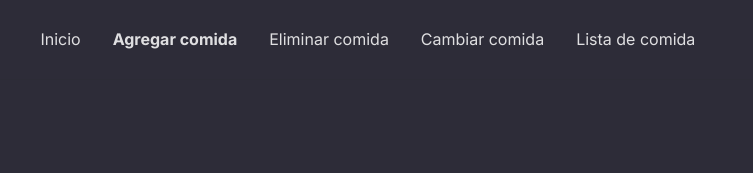
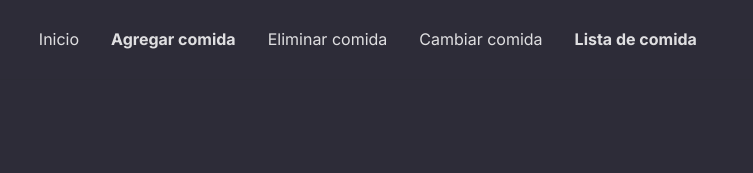
Before and after one commit to ErickEvil15/CrudComidaPaola, a website: page public/AgCom.html in a window 1280 px wide. Shown: the top 173 px of the page, 305-1058 px from the left. Drawn offline with nearby package versions, Linux system fonts and the light colour scheme; a web font is replaced by a local one.

Commit message:
start anadido

```diff
--- a/public/AgCom.html
+++ b/public/AgCom.html
@@ -23,7 +23,7 @@
                     <li class="nav-item"><a class="nav-link active" href="AgCom.html">Agregar comida</a></li>
                     <li class="nav-item"><a class="nav-link" href="EliCom.html">Eliminar comida</a></li>
                     <li class="nav-item"><a class="nav-link" href="CamCom.html">Cambiar comida</a></li>
-                    <li class="nav-item"><a class="nav-link" href="Lista.html">Lista de comida</a></li>
+                    <li class="nav-item"><a class="nav-link active" href="/getComida">Lista de comida</a></li>
                 </ul><a class="btn btn-primary shadow" role="button">n0</a>
             </div>
         </div>
```
Also changed, not shown: public/CamCom.html (+1 -1 lines), public/EliCom.html (+1 -1 lines).
